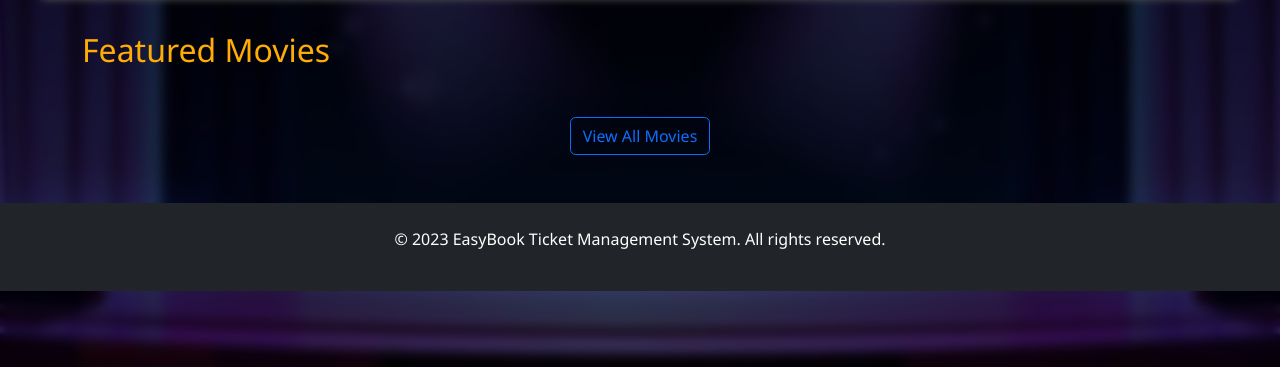
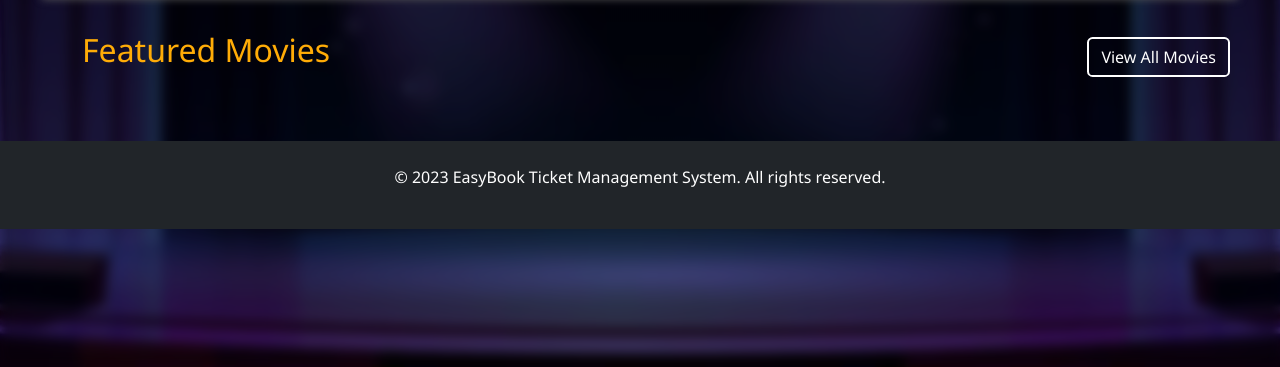
Before and after one commit to aslams2020/EasyBook-Ticket-System, a Flask app: template templates/index.html in a window 1280 px wide. Shown: the part 433-800 px from the top of the page. Run offline with Flask 3, Linux system fonts and the light colour scheme; the template is opened without the code that fills it, so the values that code supplies are empty.

Commit message:
Moved "View all movies" btn

```diff
--- a/templates/index.html
+++ b/templates/index.html
@@ -9,7 +9,9 @@
 </div>
 
 <h2 class="mb-4 h2-hero">Featured Movies</h2>
-
+<div class="text-center mt-4">
+    <a href="{{ url_for('movies') }}" class="btn btn-outline-primary viewbtn">View All Movies</a>
+</div>
 <div class="row">
     {% for movie in movies %}
     <div class="col-md-3 mb-4">
@@ -27,7 +29,17 @@
     {% endfor %}
 </div>
 
-<div class="text-center mt-4">
-    <a href="{{ url_for('movies') }}" class="btn btn-outline-primary">View All Movies</a>
-</div>
+<style>
+
+    .viewbtn {
+        text-align: right !important;
+        color: white !important;
+        border: 2px solid white;
+        position: absolute !important;
+        right: 50px !important;
+        top: 470px !important;
+    }
+</style>
+
+
 {% endblock %}
```
